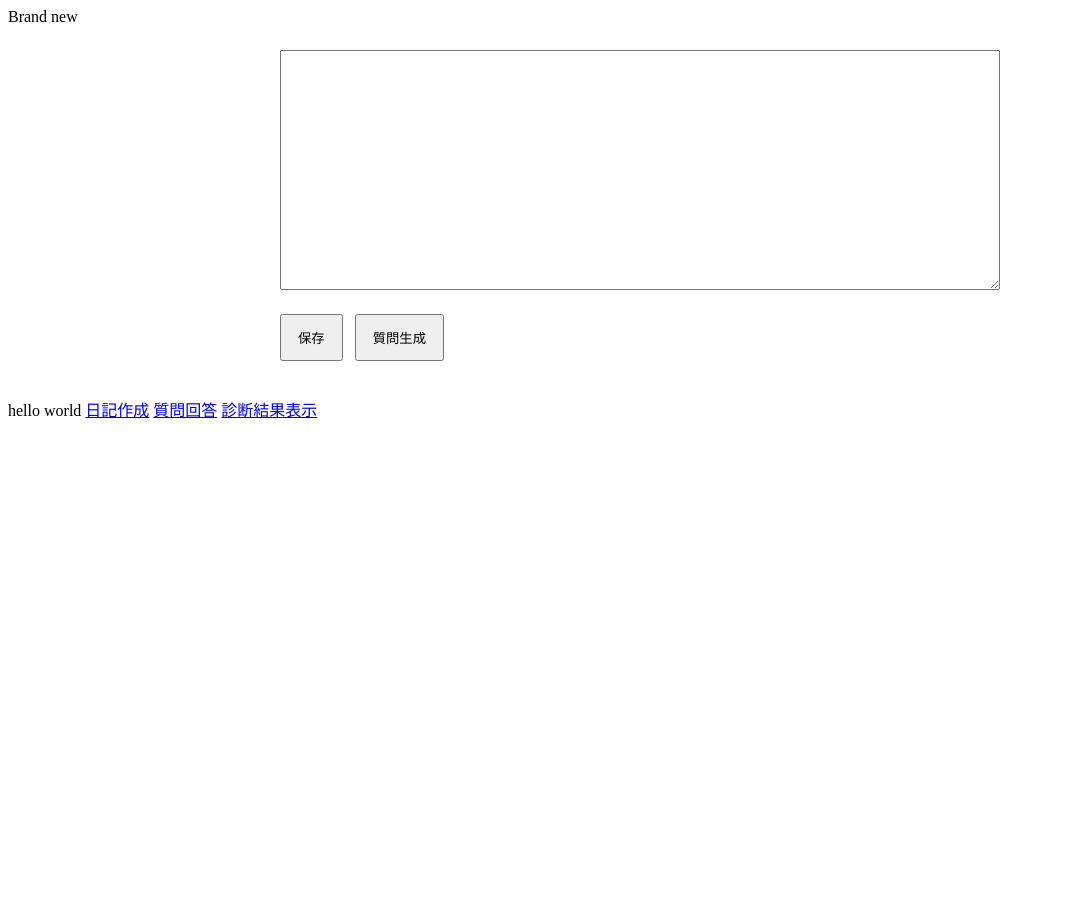
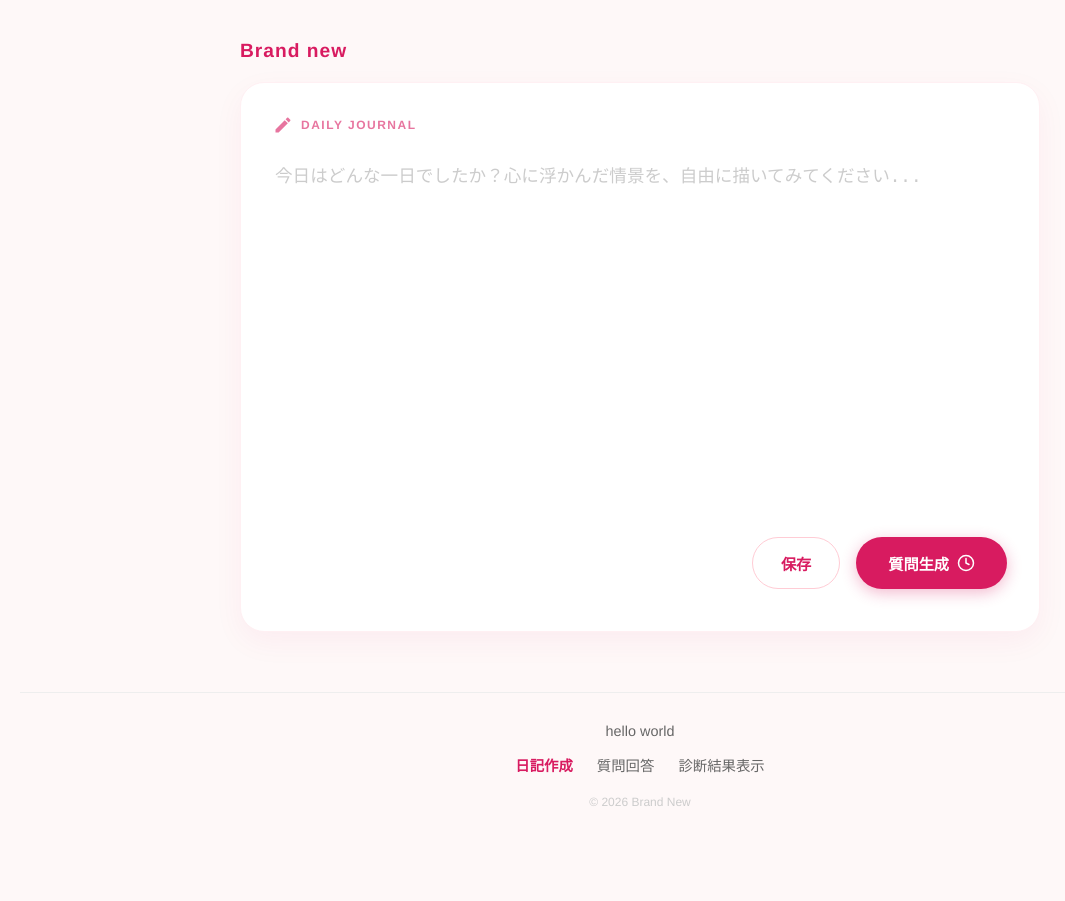
Before and after one commit to GDGoC-Japan-Hackathon/plum-ramen, a FastAPI app: page /diary-form in a window 1280 px wide. Shown: the whole page, without its empty margins (0-1065 px from the left). Before the commit the page ends 418 px from the top, so only its background shows below. Run offline with FastAPI, Linux system fonts and the light colour scheme.

Commit message:
fix: diary_formのUIを修正

```diff
--- a/templates/diary_form.html
+++ b/templates/diary_form.html
@@ -1,55 +1,99 @@
-<body>
-    <header>
+<!DOCTYPE html>
+<html lang="ja">
+
+<head>
+    <meta charset="UTF-8">
+    <title>Brand New - Diary</title>
+</head>
+
+<body
+    style="background-color: #fef8f8; font-family: 'Helvetica Neue', Arial, 'Hiragino Kaku Gothic ProN', 'Hiragino Sans', sans-serif; margin: 0; padding: 40px 20px;">
+
+    <header
+        style="max-width: 800px; margin: 0 auto 20px; color: #d81b60; font-weight: bold; font-size: 1.2rem; letter-spacing: 1px;">
         Brand new
     </header>
+
+    <main class="diary-page" style="max-width: 800px; margin: 0 auto;">
+        <div class="diary-card"
+            style="background: white; border-radius: 24px; padding: 32px; box-shadow: 0 10px 30px rgba(216, 27, 96, 0.05); border: 1px solid #fff0f3;">
+
+            <div
+                style="display: flex; align-items: center; gap: 8px; margin-bottom: 24px; color: #d81b60; opacity: 0.6;">
+                <svg width="20" height="20" viewBox="0 0 24 24" fill="currentColor">
+                    <path
+                        d="M3 17.25V21h3.75L17.81 9.94l-3.75-3.75L3 17.25zM20.71 7.04c.39-.39.39-1.02 0-1.41l-2.34-2.34c-.39-.39-1.02-.39-1.41 0l-1.83 1.83 3.75 3.75 1.83-1.83z" />
+                </svg>
+                <span
+                    style="font-size: 0.75rem; font-weight: bold; letter-spacing: 1.5px; text-transform: uppercase;">Daily
+                    Journal</span>
+            </div>
+
+            <form class="diary-form" style="display: flex; flex-direction: column;">
+                <textarea class="diary-textarea" id="text" name="text"
+                    placeholder="今日はどんな一日でしたか？心に浮かんだ情景を、自由に描いてみてください..."
+                    style="width: 100%; min-height: 350px; border: none; outline: none; font-size: 1.1rem; line-height: 1.8; color: #444; resize: none; background: transparent;"></textarea>
+
+                <div class="button-row" style="display: flex; justify-content: flex-end; gap: 16px; margin-top: 24px;">
+                    <button class="btn-outline" type="button" id="saveBtn"
+                        style="padding: 14px 28px; border-radius: 30px; border: 1.5px solid #ffccd5; background: white; color: #d81b60; font-weight: bold; cursor: pointer; font-size: 0.95rem; transition: 0.2s;">
+                        保存
+                    </button>
+                    <button class="btn-solid" type="button" id="analyzeBtn"
+                        style="padding: 14px 32px; border-radius: 30px; border: none; background: #d81b60; color: white; font-weight: bold; cursor: pointer; font-size: 0.95rem; display: flex; align-items: center; gap: 8px; box-shadow: 0 4px 15px rgba(216, 27, 96, 0.3); transition: 0.2s;">
+                        質問生成
+                        <svg width="18" height="18" viewBox="0 0 24 24" fill="none" stroke="currentColor"
+                            stroke-width="2" stroke-linecap="round" stroke-linejoin="round">
+                            <circle cx="12" cy="12" r="10"></circle>
+                            <polyline points="12 6 12 12 16 14"></polyline>
+                        </svg>
+                    </button>
+                </div>
+                <div id="loading" style="text-align: center; margin-top: 10px;"></div>
+            </form>
+        </div>
+    </main>
+
+    <footer
+        style="margin-top: 60px; text-align: center; border-top: 1px solid #eee; padding-top: 30px; padding-bottom: 40px;">
+        <div style="margin-bottom: 15px; color: #666; font-size: 0.9rem;">hello world</div>
+        <div style="display: flex; justify-content: center; gap: 24px;">
+            <a href="/diary-form"
+                style="text-decoration: none; color: #d81b60; font-size: 0.9rem; font-weight: bold;">日記作成</a>
+            <a href="/answer-questions" style="text-decoration: none; color: #666; font-size: 0.9rem;">質問回答</a>
+            <a href="/display-result" style="text-decoration: none; color: #666; font-size: 0.9rem;">診断結果表示</a>
+        </div>
+        <p style="color: #ccc; font-size: 0.75rem; margin-top: 20px;">&copy; 2026 Brand New</p>
+    </footer>
+
     <style>
-        .diary-page {
-            padding: 24px;
+        .btn-outline:hover {
+            background: #fff0f3;
+            border-color: #d81b60;
         }
-        .diary-form {
-            max-width: 720px;
-            margin: 0 auto;
-            display: flex;
-            flex-direction: column;
-            gap: 12px;
+
+        .btn-solid:hover {
+            background: #ad1457;
+            transform: translateY(-2px);
         }
-        .diary-textarea {
-            padding: 12px;
-            width: 100%;
-            min-height: 240px;
+
+        .btn-solid:active {
+            transform: translateY(0);
         }
-        .button-row {
-            padding-top: 12px;
-            display: flex;
-            gap: 12px;
-        }
-        .action-button {
-            padding: 12px 16px;
+
+        .diary-textarea::placeholder {
+            color: #ccc;
+            font-weight: 300;
         }
     </style>
-    <main class="diary-page">
-        <form class="diary-form">
-            <textarea class="diary-textarea" id="text" name="text" rows="5" cols="40"></textarea>
-            <div class="button-row">
-                <button class="action-button" type="button" id="saveBtn">保存</button>
-                <button class="action-button" type="button" id="analyzeBtn">質問生成</button>
-            </div>
-            <div id="loading"></div>
-        </form>
-    </main>
-    <footer>
-        hello world
-        <a href="/diary-form">日記作成</a>
-        <a href="/answer-questions">質問回答</a>
-        <a href="/display-result">診断結果表示</a>
-    </footer>
+
     <script>
         const textArea = document.getElementById("text");
         const saveBtn = document.getElementById("saveBtn");
         const analyzeBtn = document.getElementById("analyzeBtn");
-        const loading = document.getElementById("loading")
+        const loading = document.getElementById("loading");
 
-        // loadingページから戻ってきた場合、セッションストレージから日記本文を取得してtextareaに表示
+        // loadingページから戻ってきた場合、セッションストレージから日記本文を取得
         const savedBody = sessionStorage.getItem("pending-diary-body");
         if (savedBody) {
             textArea.value = savedBody;
@@ -60,17 +104,13 @@
             try {
                 const response = await fetch("/api/diaries", {
                     method: "POST",
-                    headers: {
-                        "Content-Type": "application/json",
-                    },
+                    headers: { "Content-Type": "application/json" },
                     body: JSON.stringify({ body: diary })
                 });
                 if (!response.ok) {
                     throw new Error(`failed to save diary: ${response.status}`);
                 }
-
                 return await response.json();
-
             } catch (error) {
                 console.error(error);
                 alert("日記の保存に失敗しました");
@@ -88,6 +128,7 @@
             }
             console.log("日記を保存しました");
             console.log(savedDiary);
+            alert("日記を保存しました"); // ユーザーへのフィードバック用
         });
 
         // 質問生成のボタンクリックイベント（ローディングページへ移動）
@@ -103,3 +144,5 @@
         });
     </script>
 </body>
+
+</html>
```
